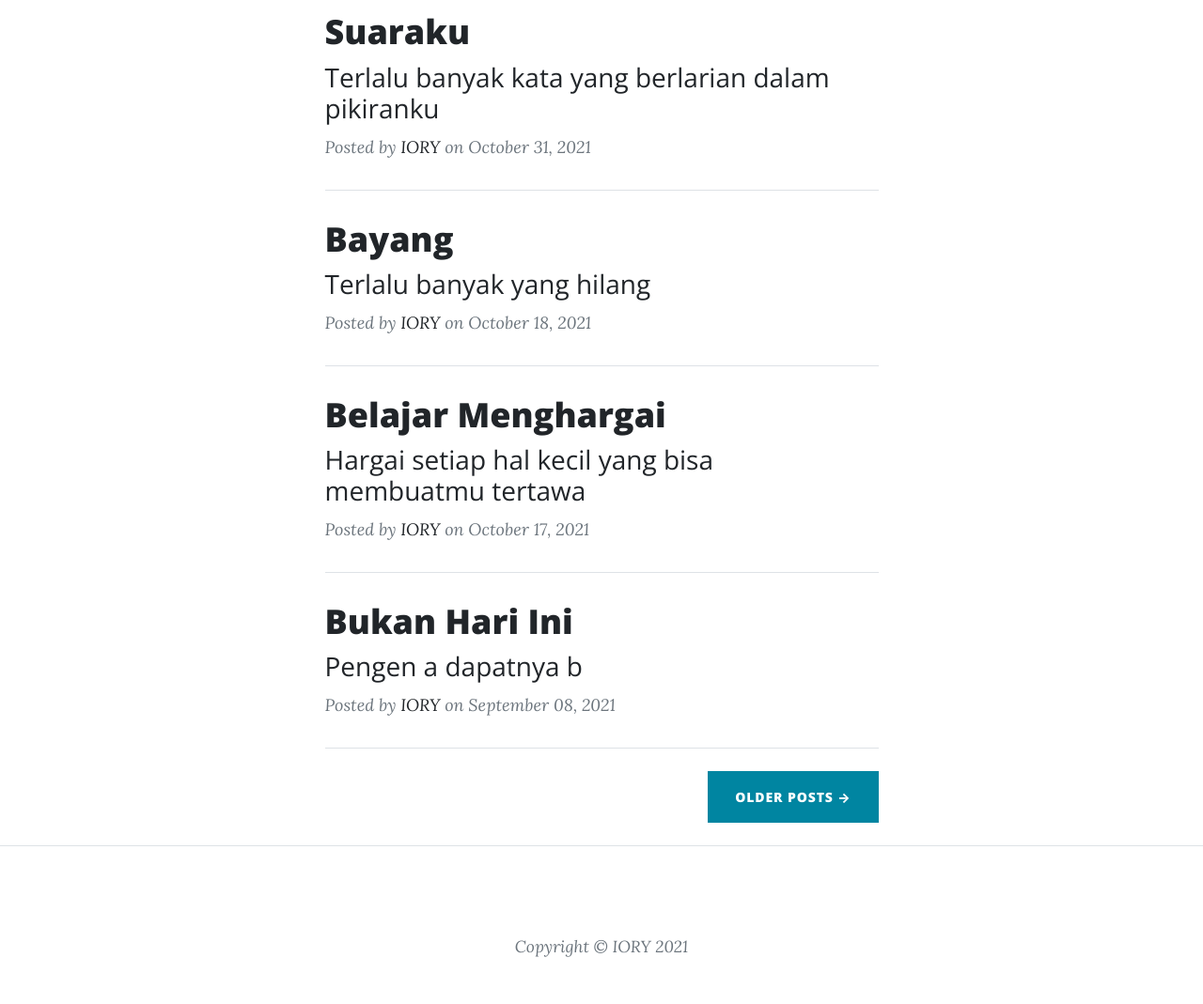
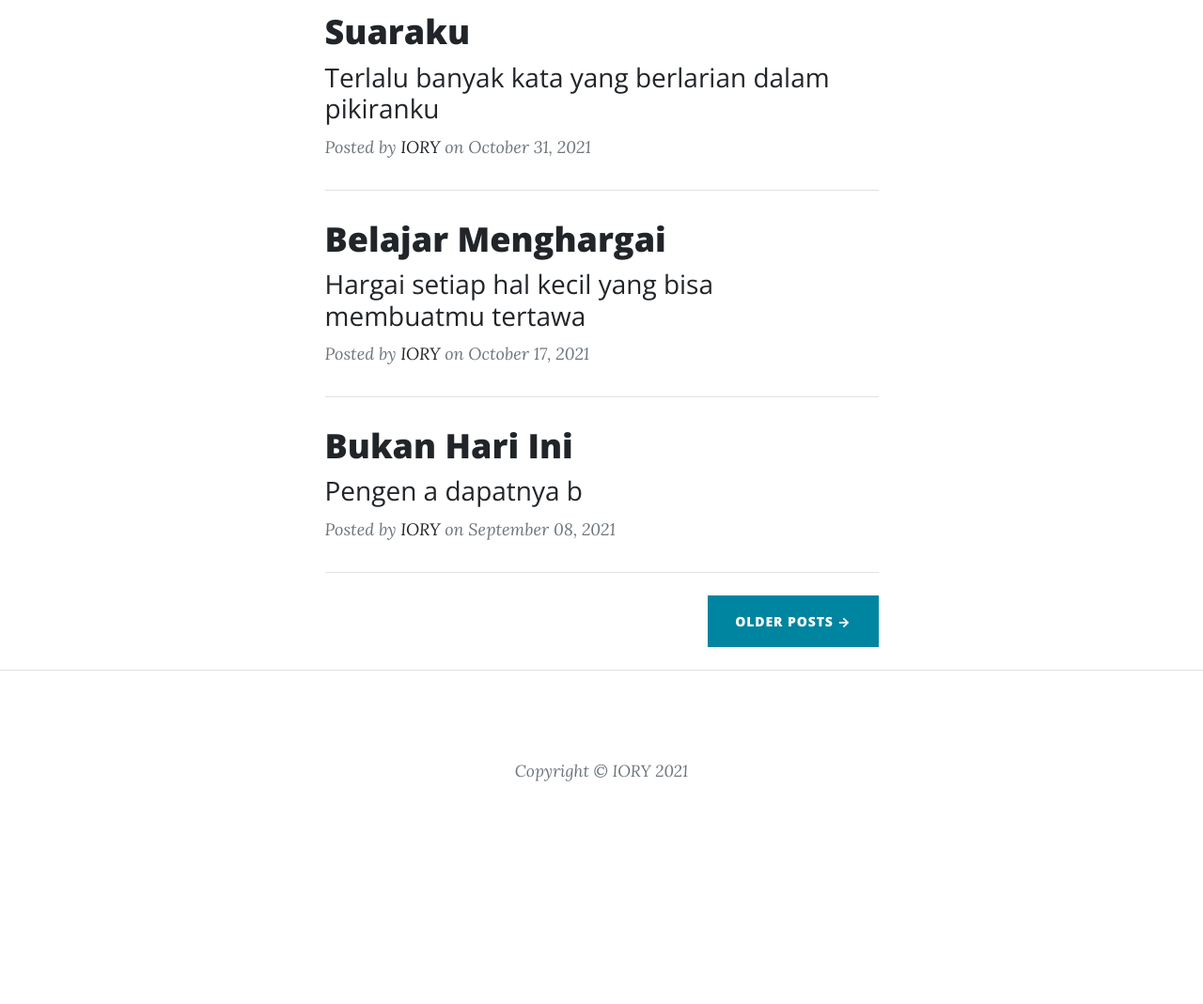
Before and after one commit to ikhsan15/iory_blog, a CodeIgniter app: page /iory_blog_ci3/ in a window 1280 px wide. Shown: the part 628-1697 px from the top of the page at 94% size. After the commit the page ends 1460 px from the top, so only its background shows below. Run offline with CodeIgniter, Linux system fonts and the light colour scheme.

Commit message:
update home content

```diff
--- a/application/views/index.php
+++ b/application/views/index.php
@@ -24,7 +24,7 @@
 		<div class="col-md-10 col-lg-8 col-xl-7">
 			<!-- Post preview-->
 			<div class="post-preview">
-				<a href="<?php echo base_url(); ?>Main/kata_1">
+				<a href="<?php echo base_url(); ?>PostLinks/post_2">
 					<h2 class="post-title">
 						Suaraku
 					</h2>
@@ -42,25 +42,7 @@
 			<hr class="my-4" />
 			<!-- Post preview-->
 			<div class="post-preview">
-				<a href="post.php">
-					<h2 class="post-title">
-						Bayang
-					</h2>
-					<h3 class="post-subtitle">
-						Terlalu banyak yang hilang
-					</h3>
-					</a>
-				<p class="post-meta">
-					Posted by
-					<a href="#!">IORY</a>
-					on October 18, 2021
-				</p>
-			</div>
-			<!-- Divider-->
-			<hr class="my-4" />
-			<!-- Post preview-->
-			<div class="post-preview">
-				<a href="post.php">
+				<a href="<?php echo base_url(); ?>PostLinks">
 					<h2 class="post-title">Belajar Menghargai</h2>
 					<h3 class="post-subtitle">
 						Hargai setiap hal kecil yang bisa membuatmu tertawa
@@ -76,7 +58,7 @@
 			<hr class="my-4" />
 			<!-- Post preview-->
 			<div class="post-preview">
-				<a href="post.php">
+				<a href="<?php echo base_url(); ?>PostLinks/post_3">
 					<h2 class="post-title">Bukan Hari Ini</h2>
 					<h3 class="post-subtitle">
 						Pengen a dapatnya b
```
